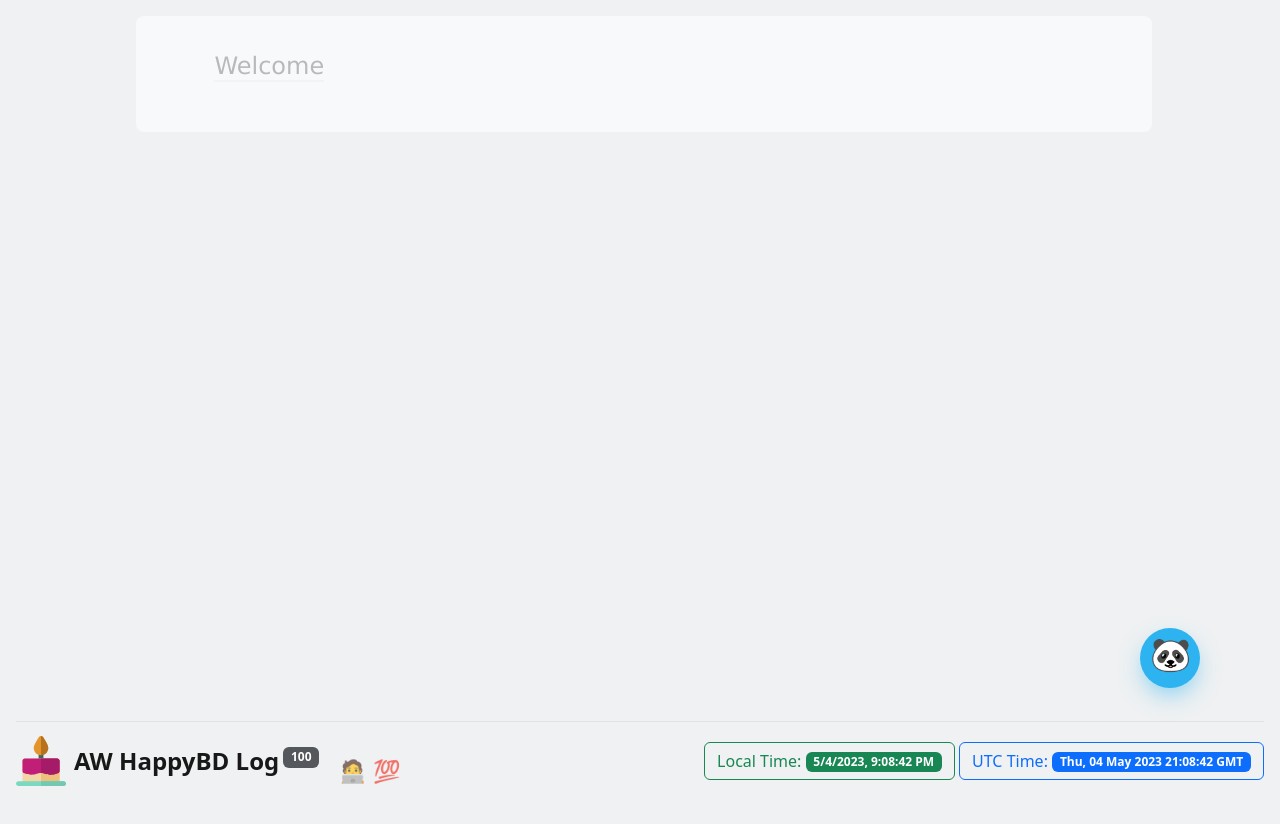
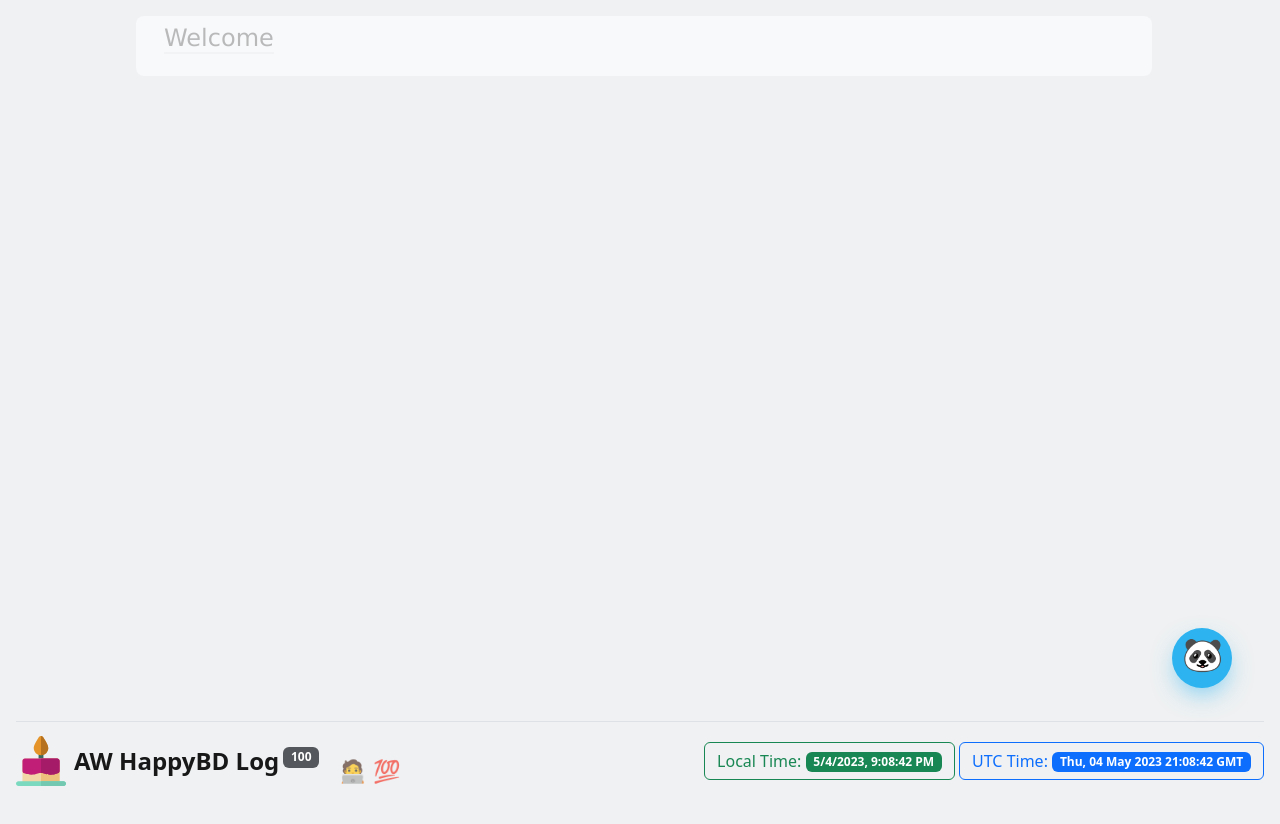
Before and after one commit to MasoudRahmani/BirthdayReminderTelegramBot, a website: page public_log/index-clean.html in a window 1280 px wide. Drawn offline with Linux system fonts and the light colour scheme.

Commit message:
edited style

```diff
--- a/public_log/static/ColorfulStyle.css
+++ b/public_log/static/ColorfulStyle.css
@@ -3,16 +3,13 @@
     -webkit-background-clip: text;
     background-clip: text;
     color: transparent;
-    padding: .15rem;
+    padding: .1rem;
 }
-
 .LogList {
-    font-size: larger;
-    font-weight: 200;
-    padding: 2rem 3.4rem;
+    font-size: large;
+    font-weight: 50;
+    padding: .25rem;
 }
-
-
 .mfloating-button:hover {
     box-shadow: 0 20px 35px rgba(44, 179, 240, 0.6);
     -webkit-transform: translatey(5px);
@@ -20,17 +17,14 @@
     -webkit-transition: all 0.3s;
     transition: all 0.3s;
 }
-
-
 .mfloating-button {
     position: fixed;
+    right: 3rem;
+    bottom: 7rem;
     width: 60px;
     height: 60px;
     background: #2cb3f0;
-
     border-radius: 50%;
-    right: 5rem;
-    bottom: 7rem;
     color: white;
     line-height: 52px;
     text-align: center;
```
Also changed, not shown: public_log/static/ColorfulStyle.min.css (added).
